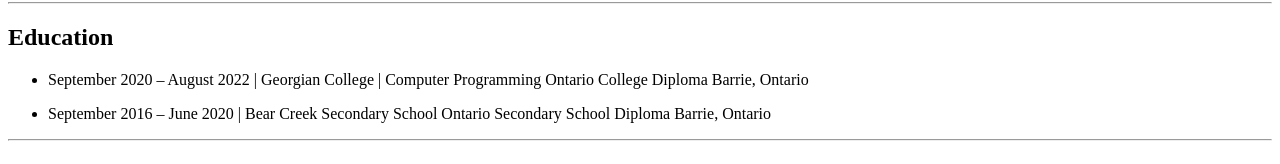
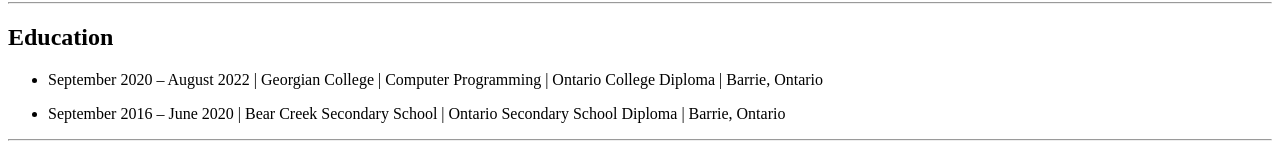
Before and after one commit to Mumble02/Resume, a plain HTML site: page index.html in a window 1280 px wide. Shown: the part 678-842 px from the top of the page. Drawn offline with Linux system fonts and the light colour scheme.

Commit message:
edited index

```diff
--- a/index.html
+++ b/index.html
@@ -47,14 +47,14 @@
     <h2>Education</h2>
 
     <ul>
-        <li>September 2020 – August 2022 | Georgian College | Computer Programming
-        Ontario College Diploma
+        <li>September 2020 – August 2022 | Georgian College | Computer Programming |
+        Ontario College Diploma |
         Barrie, Ontario</li>
     </ul>
 
     <ul>
-        <li>September 2016 – June 2020 | Bear Creek Secondary School
-            Ontario Secondary School Diploma
+        <li>September 2016 – June 2020 | Bear Creek Secondary School |
+            Ontario Secondary School Diploma |
             Barrie, Ontario</li>
     </ul>
 
```
